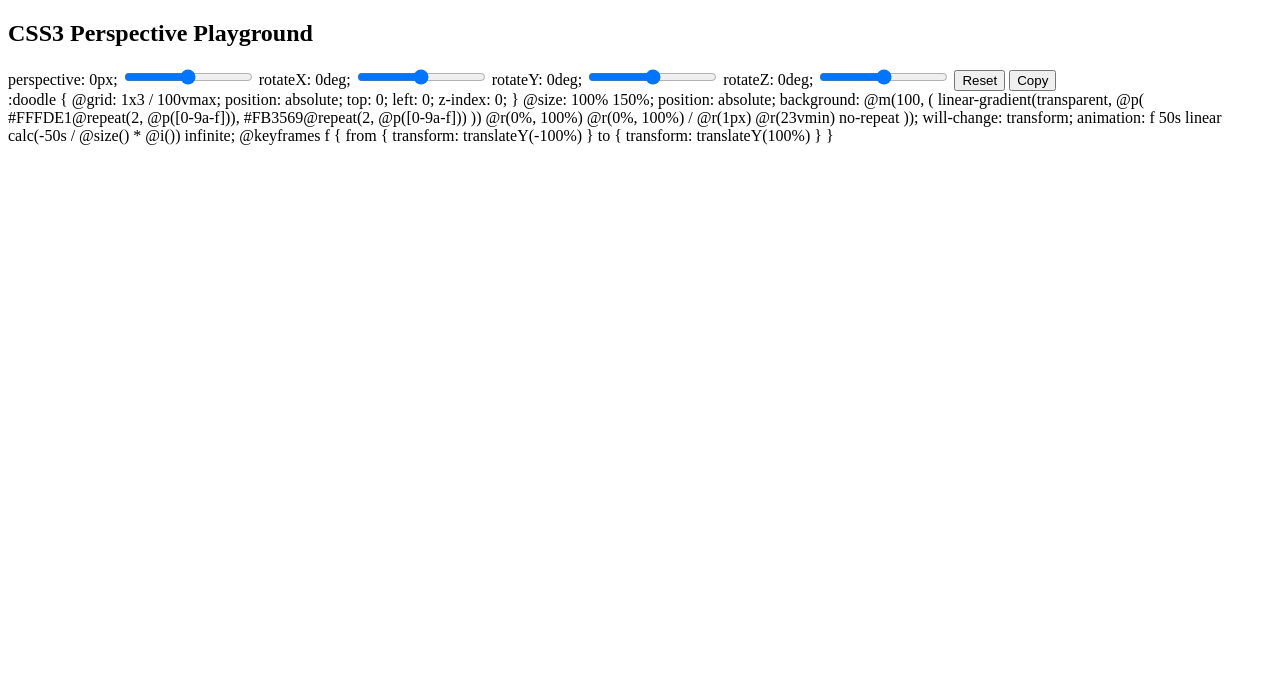
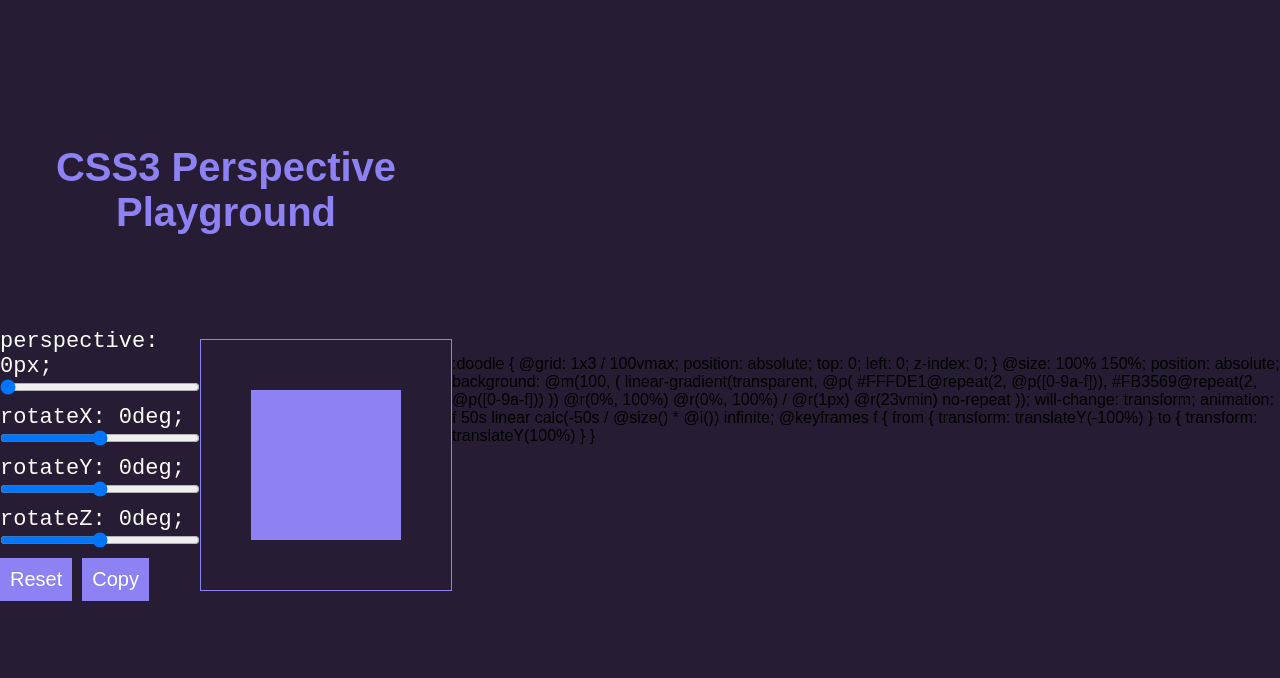
Before and after one commit to giadeagal/vue-perspective-playground, a plain HTML site: page index.html in a window 1280 px wide. Drawn offline with nearby package versions, Linux system fonts and the light colour scheme.

Commit message:
app+style

```diff
--- a/app.js
+++ b/app.js
@@ -0,0 +1,21 @@
+Vue.createApp({
+    data() {
+        return {
+            perspective: 0,
+            rotateX: 0,
+            rotateY: 0,
+            rotateZ:0
+        }
+    },
+    computed: {
+        box() {
+            return {transform: `
+                perspective(${this.perspective}px)
+                rotateX(${this.rotateX}deg)
+                rotateY(${this.rotateY}deg)
+                rotateZ(${this.rotateZ}deg)
+                `
+            }
+        }
+    }
+}).mount('#app');
--- a/index.html
+++ b/index.html
@@ -13,17 +13,17 @@
     <main>
       <section class="settings">
         <div class="settings-container">
-          <label>perspective: 0px;</label>
-          <input type="range" min="0" max="999" />
+          <label>perspective: {{ perspective }}px;</label>
+          <input type="range" min="0" max="999" v-model="perspective"/>
 
-          <label>rotateX: 0deg; </label>
-          <input type="range" min="-180" max="180" />
+          <label>rotateX: {{ rotateX }}deg; </label>
+          <input type="range" min="-180" max="180" v-model="rotateX"/>
 
-          <label>rotateY: 0deg; </label>
-          <input type="range" min="-180" max="180" />
+          <label>rotateY: {{ rotateY }}deg; </label>
+          <input type="range" min="-180" max="180" v-model="rotateY"/>
 
-          <label>rotateZ: 0deg; </label>
-          <input type="range" min="-180" max="180" />
+          <label>rotateZ: {{ rotateZ }}deg; </label>
+          <input type="range" min="-180" max="180" v-model="rotateZ"/>
 
           <button type="button">Reset</button>
           <button type="button">Copy</button>
@@ -31,7 +31,7 @@
       </section>
       <section class="output">
         <div class="box-container">
-          <div class="box"></div>
+          <div class="box" :style="box"></div>
         </div>
       </section>
     </main>
--- a/main.css
+++ b/main.css
@@ -0,0 +1,83 @@
+html {
+    box-sizing: border-box;
+    width: 100%;
+    height: 100%;
+  }
+
+  *,
+  *::before,
+  *::after {
+    box-sizing: inherit;
+    padding: 0;
+    margin: 0;
+  }
+
+  body {
+    font-family: sans-serif;
+    height: 100%;
+    margin: 0;
+    background: #261c33;
+    overflow: hidden;
+    display: flex;
+    align-items: center;
+    justify-content: center
+  }
+
+  h2 {
+    color: #8d81f3;
+    text-align: center;
+    font-size: 40px;
+    margin: 20px;
+  }
+
+  main {
+    display: flex;
+    justify-content: space-around;
+    align-items: center;
+    height: 420px;
+    max-width: 768px;
+    margin: 0 auto;
+    font-family: monospace, sans-serif;
+    font-size: 22px;
+  }
+
+  main label{
+    display: block;
+  }
+
+  main input[type="range"] {
+    display: block;
+    margin-bottom: 10px;
+    width: 200px;
+  }
+
+  section.settings {
+    width: 50%;
+    z-index: 2;
+  }
+
+  .box-container {
+    padding: 50px;
+    border: 1px solid #8d81f3;
+  }
+
+  .box {
+    width: 150px;
+    height: 150px;
+    background: #8d81f3;
+  }
+
+  button {
+    background-color: #8d81f3;
+    color: #fff;
+    display: inline-block;
+    font-size: 20px;
+    padding: 10px;
+    outline: none;
+    border: none;
+    margin-right: 10px;
+  }
+
+  label{
+    color: #fff;
+  }
```
